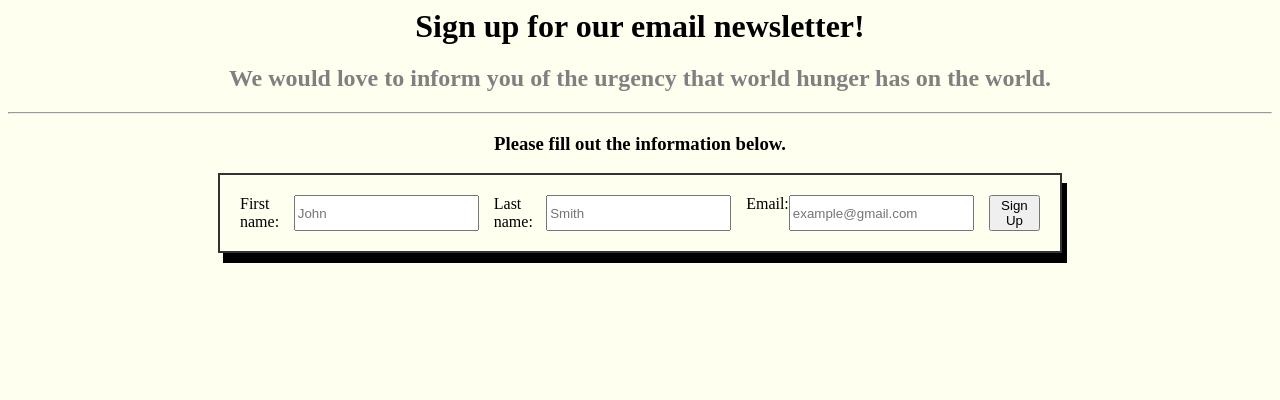
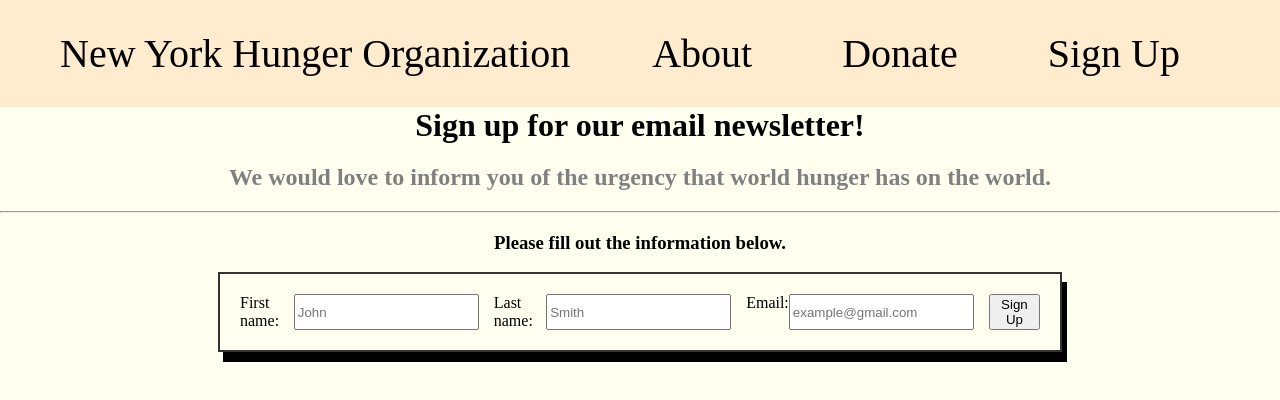
Before and after one commit to mvoyevoda/TTP-Assignment-01, a plain HTML site: page signUp.html in a window 1280 px wide. Drawn offline with Linux system fonts and the light colour scheme; a web font is replaced by a local one.

Commit message:
Created page with navbar

```diff
--- a/signUp.html
+++ b/signUp.html
@@ -8,6 +8,14 @@
     <title>Sign-Up</title>
 </head>
 <body>
+    <nav>
+        New York Hunger Organization
+        <div class="links">
+            <a href="./index.html">About</a>
+            <a href="./donate.html">Donate</a>
+            <a href="./signup.html">Sign Up</a>
+        </div>
+    </nav>
     <h1>Sign up for our email newsletter!</h1>
     <h2>We would love to inform you of the urgency that world hunger has on the world.</h2><hr>
     <div>
--- a/signUpStyle.css
+++ b/signUpStyle.css
@@ -1,5 +1,32 @@
-body{
-    background-color: ivory
+@font-face {
+    font-family: 'southbank';
+    src: url('./fonts/SouthbankLT.ttf') format('truetype');
+}
+
+body {
+    margin: 0px;
+    padding: 0px;
+    font-family: "southbank";
+    background-color: ivory;
+}
+
+nav {
+    background-color: blanchedalmond;
+    padding: 30px 60px 30px 60px;
+    display: flex;
+    justify-content: space-between;
+    font-size: 40px;
+}
+
+nav a {
+    margin-right: 100px;
+    text-decoration: none;
+    color: black;
+    margin: 40px;
+}
+
+nav a:hover {
+    color: grey;
 }
 
 form {
```
